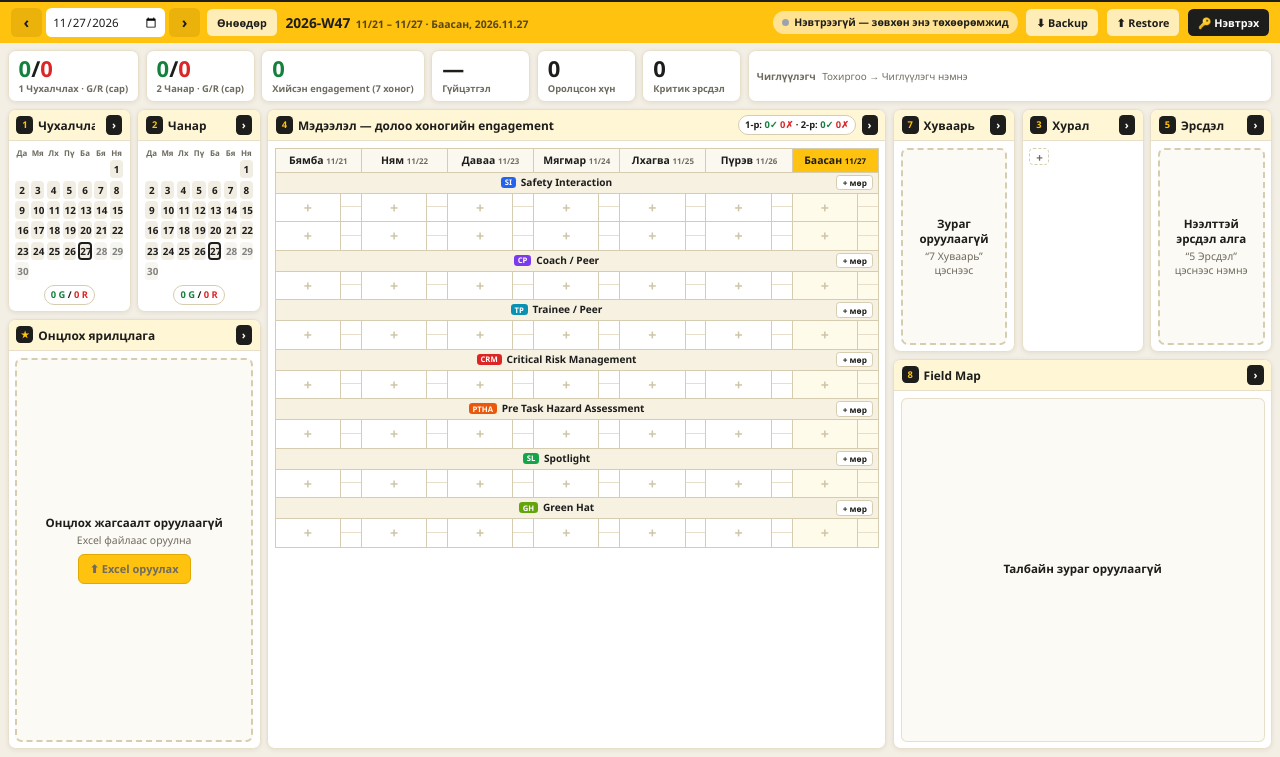
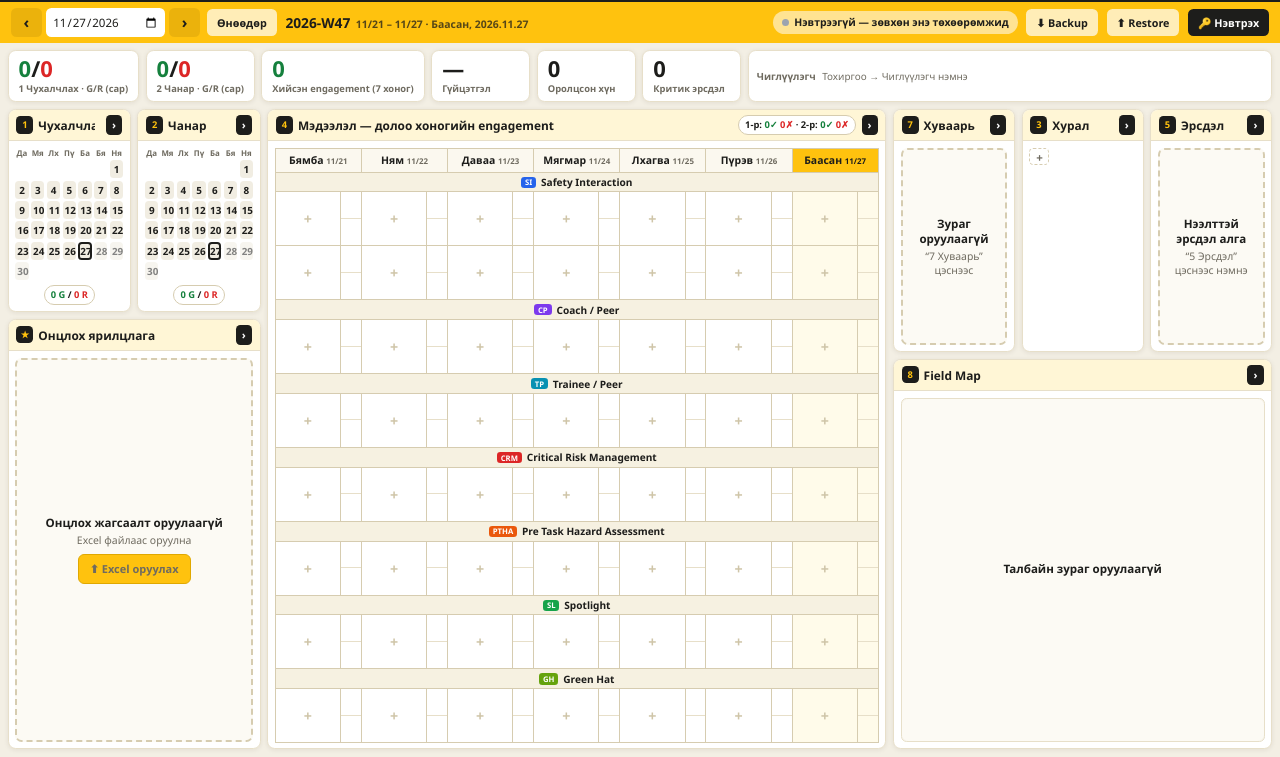
Before and after one commit to turbayar125-cmd/LIF-board, a plain HTML site: page index.html in a window 1280 px wide. Shown: the part 43-800 px from the top of the page. Drawn offline with nearby package versions, Linux system fonts and the light colour scheme.

Commit message:
Хүснэгт самбарын өндрийг бүтэн дүүргэх, мөр нэмэх/хасах товчийг авах
Co-Authored-By: Claude Opus 5.5 <noreply@anthropic.com>
Claude-Session: https://claude.ai/code/session_01CH4ELY9yhU3eAbYPMAW2N7

```diff
--- a/index.html
+++ b/index.html
@@ -142,21 +142,21 @@ main{flex:1;min-height:0;padding:.7rem;overflow:auto}
 .eg2 tr.band td{background:#f6f1e1;text-align:center;font-weight:800;font-size:.92rem;padding:.22rem .4rem;border:1px solid var(--line2);position:relative}
 .eg2 tr.band .code{display:inline-block;font-size:.7rem;font-weight:800;color:#fff;border-radius:.3rem;padding:.05rem .35rem;margin-right:.45rem;vertical-align:.08rem}
 .rowadd{position:relative;float:right;font-size:.75rem;font-weight:700;padding:.1rem .5rem;border-radius:.3rem;background:#fff;border:1px solid var(--line2);margin-left:.3rem}
-.eg2 td.nm,.eg2 td.ck{border:1px solid var(--line2);padding:0;height:2.9rem;background:#fff}
+.eg2 td.nm,.eg2 td.ck{border:1px solid var(--line2);padding:0;height:var(--rh,2.9rem);background:#fff}
 .eg2 td.today{background:#fffbea}
-.slotb{width:100%;height:100%;display:flex;align-items:center;gap:.3rem;padding:0 .4rem;text-align:left;font-weight:700;font-size:.92rem;min-height:2.9rem}
+.slotb{width:100%;height:100%;display:flex;align-items:center;gap:.3rem;padding:0 .4rem;text-align:left;font-weight:700;font-size:.92rem;min-height:var(--rh,2.9rem)}
 .slotb .tx{overflow:hidden;text-overflow:ellipsis;white-space:nowrap;flex:1;min-width:0;letter-spacing:-.01em}
 .slotb .nt{color:var(--mut);font-size:.8rem}
 .slotb.blank .plus{margin:auto;color:#cfc5a8;font-size:1.3rem;font-weight:800}
 .view .slotb.blank .plus{display:none}
 .eg2 td.ck{display:table-cell}
-.ckb{display:block;width:100%;height:50%;min-height:1.45rem;font-weight:900;font-size:1.05rem;line-height:1;border-bottom:1px solid var(--line)}
+.ckb{display:block;width:100%;height:calc(var(--rh,2.9rem) / 2);min-height:1.2rem;font-weight:900;font-size:1.05rem;line-height:1;border-bottom:1px solid var(--line)}
 .ckb:last-child{border-bottom:0}
 .ckb.ok{background:var(--okbg);color:var(--ok)} .ckb.miss{background:var(--badbg);color:var(--bad)}
-.big-grid .eg2 td.nm,.big-grid .eg2 td.ck{height:4rem} .big-grid .slotb{font-size:1.15rem;min-height:4rem} .big-grid .ckb{font-size:1.35rem;min-height:2rem}
+.big-grid .slotb{font-size:1.15rem} .big-grid .ckb{font-size:1.35rem}
 .big-grid .eg2 col.ckc{width:3rem} .big-grid .eg2 th{font-size:1.1rem} .big-grid .eg2 tr.band td{font-size:1.05rem}
 
-.dash .eg2 td.nm,.dash .eg2 td.ck{height:2.5rem} .dash .slotb{min-height:2.5rem;font-size:.85rem;padding:0 .3rem} .dash .ckb{min-height:1.25rem;font-size:.9rem} .dash .eg2 col.ckc{width:1.9rem}
+.dash .slotb{font-size:.85rem;padding:0 .3rem} .dash .ckb{font-size:.9rem} .dash .eg2 col.ckc{width:1.9rem}
 /* people */
 .plist{display:flex;flex-direction:column}
 .prow{display:flex;align-items:center;gap:.5rem;padding:.35rem .2rem;border-bottom:1px solid var(--line)}
@@ -559,7 +559,7 @@ function gridHTML(){
   h += '</tr></thead><tbody>';
   for(const t of st.types){
     const n = rowsFor(w, t);
-    h += `<tr class="band"><td colspan="14"><span class="code" style="background:${esc(t.color)}">${esc(t.code)}</span>${esc(t.name)}${S.edit?`<button class="rowadd" data-rowadd="${esc(t.code)}" title="Энэ долоо хоногт мөр нэмэх">+ мөр</button>${n > Math.max(1,+t.slots||1) ? `<button class="rowadd" data-rowdel="${esc(t.code)}" title="Сүүлийн хоосон мөрийг хасах">− мөр</button>`:''}`:''}</td></tr>`;
+    h += `<tr class="band"><td colspan="14"><span class="code" style="background:${esc(t.color)}">${esc(t.code)}</span>${esc(t.name)}</td></tr>`;
     for(let r=0; r<n; r++){
       h += '<tr class="slot">';
       ds.forEach((d,i) => {
@@ -749,8 +749,23 @@ function render(){
   const mm = $('#inkMeetMini'); if(mm) inks.push(new Ink(mm, () => curWeek().meeting.ink, false));
   const im = $('#inkMeet'); if(im) inks.push(new Ink(im, () => curWeek().meeting.ink, true, 'meet'));
   const mapMini = $('#mapMini'); if(mapMini) inks.push(new Ink(mapMini, () => curWeek().map.ink, false));
+  fitGrid();
   const mapMain = $('#mapMain'); if(mapMain) inks.push(new Ink(mapMain, () => curWeek().map.ink, true, 'map'));
 }
+
+function fitGrid(){
+  document.querySelectorAll('.eg2').forEach(tb => {
+    const pb = tb.closest('.pb'); if(!pb) return;
+    tb.style.setProperty('--rh', '2.4rem');
+    const cs = getComputedStyle(pb), avail = pb.clientHeight - parseFloat(cs.paddingTop) - parseFloat(cs.paddingBottom);
+    const head = tb.tHead.offsetHeight; let bands = 0; tb.querySelectorAll('tr.band').forEach(r => bands += r.offsetHeight);
+    const n = tb.querySelectorAll('tr.slot').length; if(!n) return;
+    const rem = parseFloat(getComputedStyle(document.documentElement).fontSize);
+    const rh = Math.max(2.4*rem, Math.floor((avail - head - bands - 2) / n));
+    tb.style.setProperty('--rh', rh + 'px');
+  });
+}
+let fitT = null; window.addEventListener('resize', () => { clearTimeout(fitT); fitT = setTimeout(fitGrid, 120); });
 
 /* ================= Ink ================= */
 class Ink{
@@ -1100,7 +1115,7 @@ document.addEventListener('keydown', e => { if(e.key==='Escape') closeModal(); }
 // шөнө дунд өдөр солигдоход шинэчлэх
 let lastDay = ymd(new Date());
 setInterval(() => { const n = ymd(new Date()); if(n !== lastDay){ if(ymd(S.date) === lastDay) S.date = new Date(); lastDay = n; if(!S.drawing && !$('#modal').classList.contains('open')) render(); } }, 60000);
-window.addEventListener('resize', () => {});
+
 
 /* ================= boot ================= */
 loadLocal();
```
